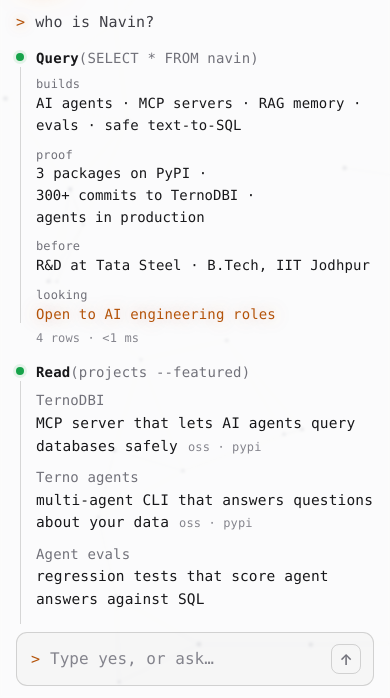
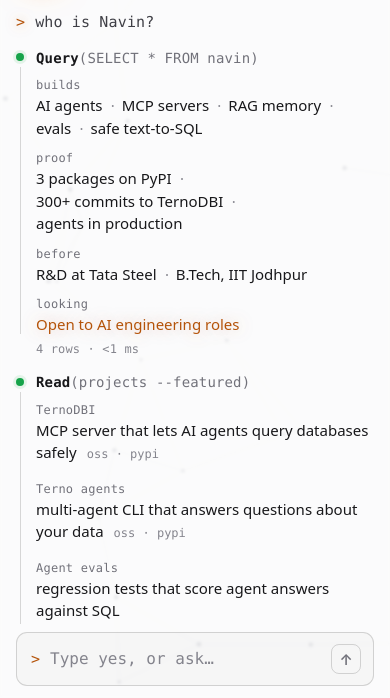
Before and after one commit to navinbhagat322/navinbhagat322.github.io, a website built with Vite: page index.html in a window 390 px wide. Shown: the part 146-844 px from the top of the page. Built offline with nearby package versions, Linux system fonts and the light colour scheme; files whose address does not match are found by name.

Commit message:
Refactor welcome view to improve item display and line wrapping; enhance FACT_LINKS for better readability.

```diff
--- a/src/style.css
+++ b/src/style.css
@@ -909,6 +909,17 @@ code {
   animation: row-in 0.3s calc(var(--at, 1s) + var(--i) * 0.08s) ease-out both;
 }
 
+/* list items stay whole; lines wrap between them, at the soft separator */
+.hq-item {
+  white-space: nowrap;
+}
+
+.hq-sep {
+  margin-left: 0.55em;
+  margin-right: 0.2em;
+  color: var(--faint);
+}
+
 .hq-link {
   padding: 0;
   border: 0;
@@ -3950,3 +3961,26 @@ body.plain-mode #app {
     width: auto;
   }
 }
+
+@media (max-width: 640px) {
+  /* Phones: values read in the body font so lines wrap cleanly; labels stay small mono. */
+  .agent .hq-table td,
+  .agent .ag-work-line,
+  .agent .ag-reply p {
+    font-family: var(--sans);
+    font-size: 15px;
+    line-height: 1.5;
+    letter-spacing: 0;
+  }
+
+  .agent .hq-table th,
+  .agent .ag-work-name {
+    font-size: 12px;
+    line-height: 1.5;
+    letter-spacing: 0.02em;
+  }
+
+  .agent .ag-work > li + li {
+    margin-top: 6px;
+  }
+}
--- a/src/views.ts
+++ b/src/views.ts
@@ -271,7 +271,7 @@ export function welcome(): HTMLElement {
             "tr",
             { style: `--i:${i}`, class: `hq-${r.field}` },
             h("th", { scope: "row" }, String(r.field)),
-            h("td", {}, ...(FACT_LINKS[String(r.field)]?.() ?? [String(r.value)])),
+            h("td", {}, ...(FACT_LINKS[String(r.field)]?.() ?? items(String(r.value).split(" · ")))),
           ),
         ),
       ),
@@ -347,15 +347,24 @@ export function welcome(): HTMLElement {
 
 /** Table cells that link somewhere; the plain text in content.ts stays the SQL value. */
 const FACT_LINKS: Record<string, () => Child[]> = {
-  proof: () => [
-    link(links.pypi, "3 packages on PyPI", "hq-link"),
-    " · ",
-    cmd("projects ternodbi", "300+ commits to TernoDBI", "hq-link"),
-    " · ",
-    cmd("projects agents", "agents in production", "hq-link"),
-  ],
+  proof: () =>
+    items([
+      link(links.pypi, "3 packages on PyPI", "hq-link"),
+      cmd("projects ternodbi", "300+ commits to TernoDBI", "hq-link"),
+      cmd("projects agents", "agents in production", "hq-link"),
+    ]),
   looking: () => [h("strong", { class: "accent" }, profile.looking)],
 };
+
+/** A "·"-separated list whose items never break mid-phrase; lines wrap between items. */
+function items(parts: Child[]): Child[] {
+  // The space after each "·" is where a line may break, so the dot ends the line it's on.
+  return parts.flatMap((part, i) => [
+    i ? h("span", { class: "hq-sep", "aria-hidden": "true" }, "·") : null,
+    i ? " " : null,
+    h("span", { class: "hq-item" }, part),
+  ]);
+}
 
 /** Every section of the site, one click away. Each row shows the command it runs. */
 export function exploreIndex(): HTMLElement {
```
